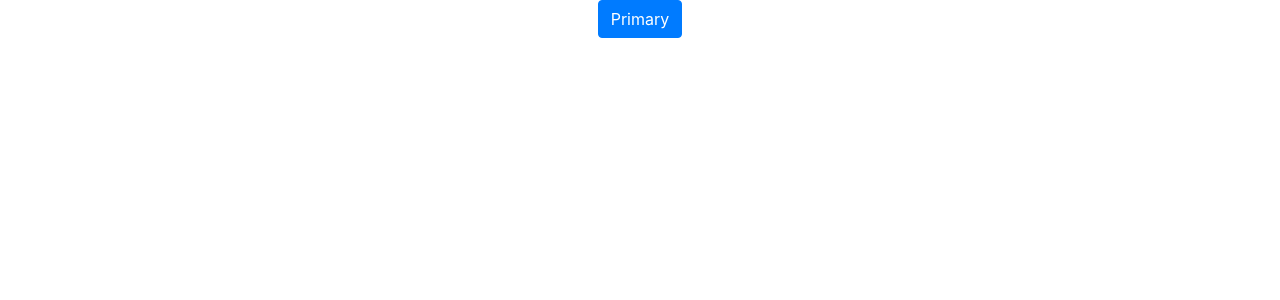
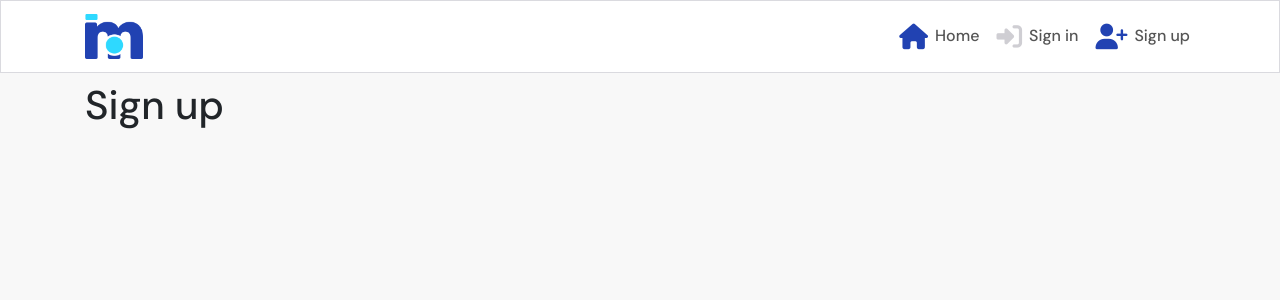
Before and after one commit to RadleighSmith/moments-frontend, a React (Create React App) app: page /signup in a window 1280 px wide. Shown: the top 300 px of the page. Built offline with nearby package versions, Linux system fonts and the light colour scheme.

Commit message:
Add Navbar and page routing

```diff
--- a/package.json
+++ b/package.json
@@ -13,7 +13,7 @@
     "react-bootstrap": "^1.6.3",
     "react-dom": "^17.0.2",
     "react-infinite-scroll-component": "^6.1.0",
-    "react-router-dom": "^5.3.4",
+    "react-router-dom": "^5.3.0",
     "react-scripts": "^4.0.3",
     "web-vitals": "^1.1.2"
   },
--- a/public/index.html
+++ b/public/index.html
@@ -15,6 +15,7 @@
   <link rel="stylesheet" href="https://cdn.jsdelivr.net/npm/bootstrap@4.6.0/dist/css/bootstrap.min.css"
     integrity="sha384-B0vP5xmATw1+K9KRQjQERJvTumQW0nPEzvF6L/Z6nronJ3oUOFUFpCjEUQouq2+l" crossorigin="anonymous" />
   <link rel="manifest" href="%PUBLIC_URL%/manifest.json" crossorigin="use-credentials" />
+  <link href="https://fonts.googleapis.com/css2?family=DM+Sans:wght@500;700&display=swap" rel="stylesheet" />
   <script src="https://kit.fontawesome.com/8770ea99b5.js" crossorigin="anonymous"></script>
   <!--
       Notice the use of %PUBLIC_URL% in the tags above.
--- a/src/App.css
+++ /dev/null
@@ -1,38 +0,0 @@
-.App {
-  text-align: center;
-}
-
-.App-logo {
-  height: 40vmin;
-  pointer-events: none;
-}
-
-@media (prefers-reduced-motion: no-preference) {
-  .App-logo {
-    animation: App-logo-spin infinite 20s linear;
-  }
-}
-
-.App-header {
-  background-color: #282c34;
-  min-height: 100vh;
-  display: flex;
-  flex-direction: column;
-  align-items: center;
-  justify-content: center;
-  font-size: calc(10px + 2vmin);
-  color: white;
-}
-
-.App-link {
-  color: #61dafb;
-}
-
-@keyframes App-logo-spin {
-  from {
-    transform: rotate(0deg);
-  }
-  to {
-    transform: rotate(360deg);
-  }
-}
--- a/src/App.js
+++ b/src/App.js
@@ -1,10 +1,20 @@
-import Button from 'react-bootstrap/Button';
-import './App.css';
+import styles from './App.module.css';
+import NavBar from './components/NavBar.js';
+import Container from 'react-bootstrap/Container';
+import {Route,Switch} from 'react-router-dom'
 
 function App() {
   return (
-    <div className="App">
-      <Button variant="primary">Primary</Button>
+    <div className={styles.App}>
+      <NavBar />
+      <Container className={styles.Main}>
+        <Switch>
+          <Route exact path='/' render={() => <h1>Home Page</h1>} />
+          <Route exact path='/signin' render={() => <h1>Sign in</h1>} />
+          <Route exact path='/signup' render={() => <h1>Sign up</h1>} />
+          <Route render={() => <p>Page not found!</p>} />
+        </Switch>
+      </Container>
     </div>
   );
 }
--- /dev/null
+++ b/src/App.module.css
@@ -0,0 +1,39 @@
+.App {
+    font-family: "DM Sans", sans-serif;
+    background-color: #f8f8f8;
+    min-height: 100vh;
+  }
+  .Main{
+    padding-top: 81px;
+  }
+
+  * {
+    box-sizing: border-box;
+  }
+
+  a {
+    color: #555555;
+    transition: color ease-in-out 0.3s;
+  }
+
+  a:hover {
+    text-decoration: none;
+  }
+
+  a:hover i {
+    color: #2142b2;
+    transition: color ease-in-out 0.3s;
+  }
+
+  i {
+    color: #cfced3;
+    font-size: 1.6rem;
+    padding: 7px;
+    vertical-align: middle;
+  }
+
+  i:hover {
+    cursor: pointer;
+    transition: color ease-in-out 0.3s;
+    color: #2142b2;
+  }
--- /dev/null
+++ b/src/components/NavBar.js
@@ -0,0 +1,44 @@
+import React from 'react'
+import { Navbar, Container, Nav } from "react-bootstrap"
+import logo from '../assets/logo.png'
+import styles from '../styles/Navbar.module.css'
+import { NavLink } from 'react-router-dom'
+
+const NavBar = () => {
+    return (
+        <Navbar className={styles.NavBar} expand="md" fixed='top'>
+            <Container>
+                <NavLink to='/'>
+                    <Navbar.Brand>
+                        <img src={logo} alt='logo' height="45" />
+                    </Navbar.Brand>
+                </NavLink>
+                <Navbar.Toggle aria-controls="basic-navbar-nav" />
+                <Navbar.Collapse id="basic-navbar-nav">
+                    <Nav className="ml-auto text-left">
+                        <NavLink
+                            className={styles.NavLink}
+                            activeClassName={styles.Active}
+                            to='/'>
+                            <i className='fas fa-home'></i>Home
+                        </NavLink>
+                        <NavLink
+                            className={styles.NavLink}
+                            activeClassName={styles.Active}
+                            to='/signin'>
+                            <i className='fas fa-sign-in-alt'></i>Sign in
+                        </NavLink>
+                        <NavLink
+                            className={styles.NavLink}
+                            activeClassName={styles.Active}
+                            to='/signup'>
+                            <i className='fas fa-user-plus'></i>Sign up
+                        </NavLink>
+                    </Nav>
+                </Navbar.Collapse>
+            </Container>
+        </Navbar>
+    )
+}
+
+export default NavBar
--- a/src/index.js
+++ b/src/index.js
@@ -3,10 +3,13 @@
 import './index.css';
 import App from './App';
 import reportWebVitals from './reportWebVitals';
+import { BrowserRouter as Router } from 'react-router-dom'
 
 ReactDOM.render(
   <React.StrictMode>
-    <App />
+    <Router>
+      <App />
+    </Router>
   </React.StrictMode>,
   document.getElementById('root')
 );
--- /dev/null
+++ b/src/styles/Navbar.module.css
@@ -0,0 +1,12 @@
+.NavBar {
+    background-color: #ffffff;
+    border: 1px solid #dadadf;
+  }
+
+  .NavLink {
+    padding: 5px;
+  }
+
+  .Active i {
+    color: #2142b2;
+  }
```
Also changed, not shown: public/favicon-16x16.png (renamed from src/assets/favicon-16x16.png), 1 other file (tests, documents, lock files or other folders).
